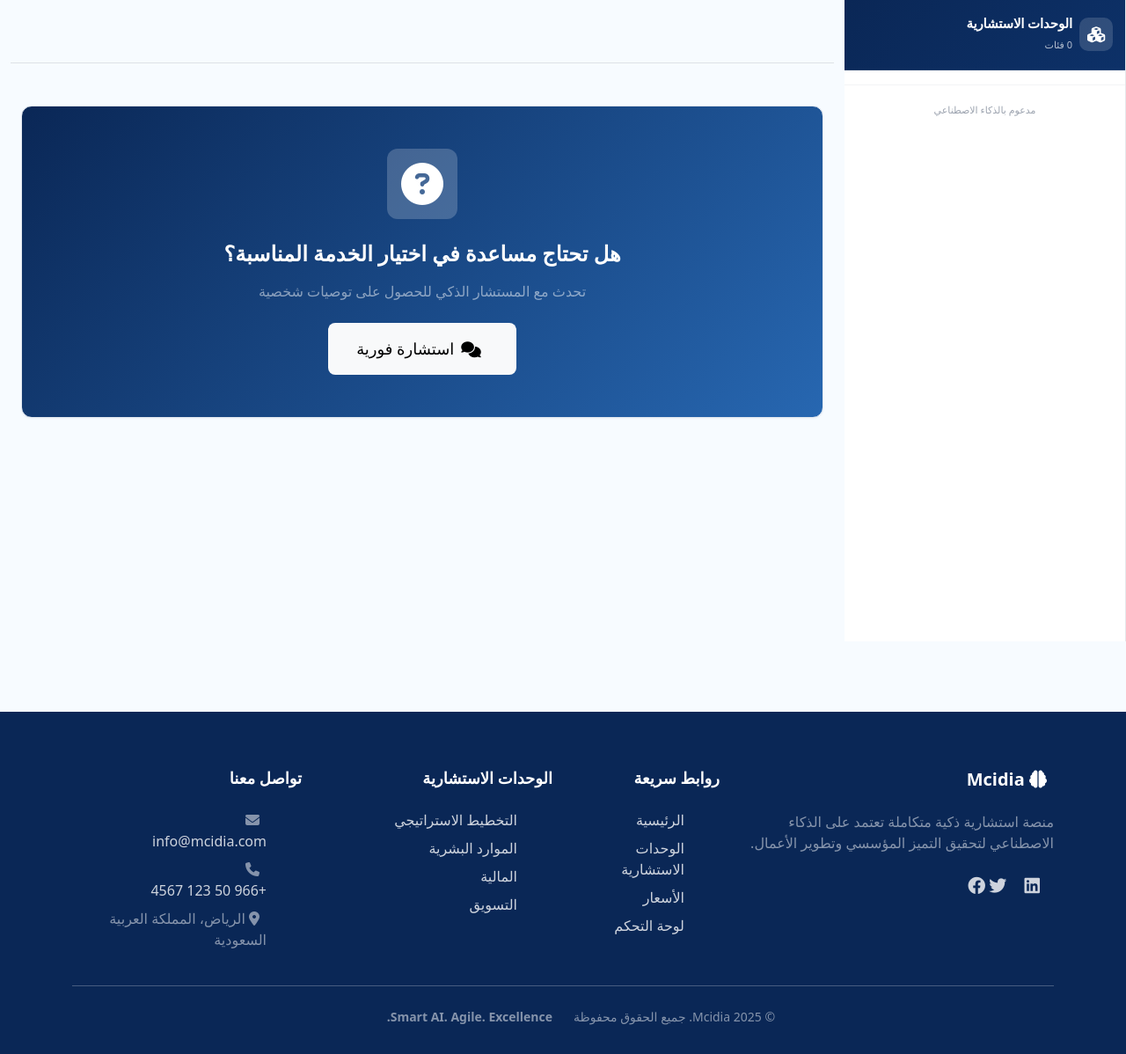
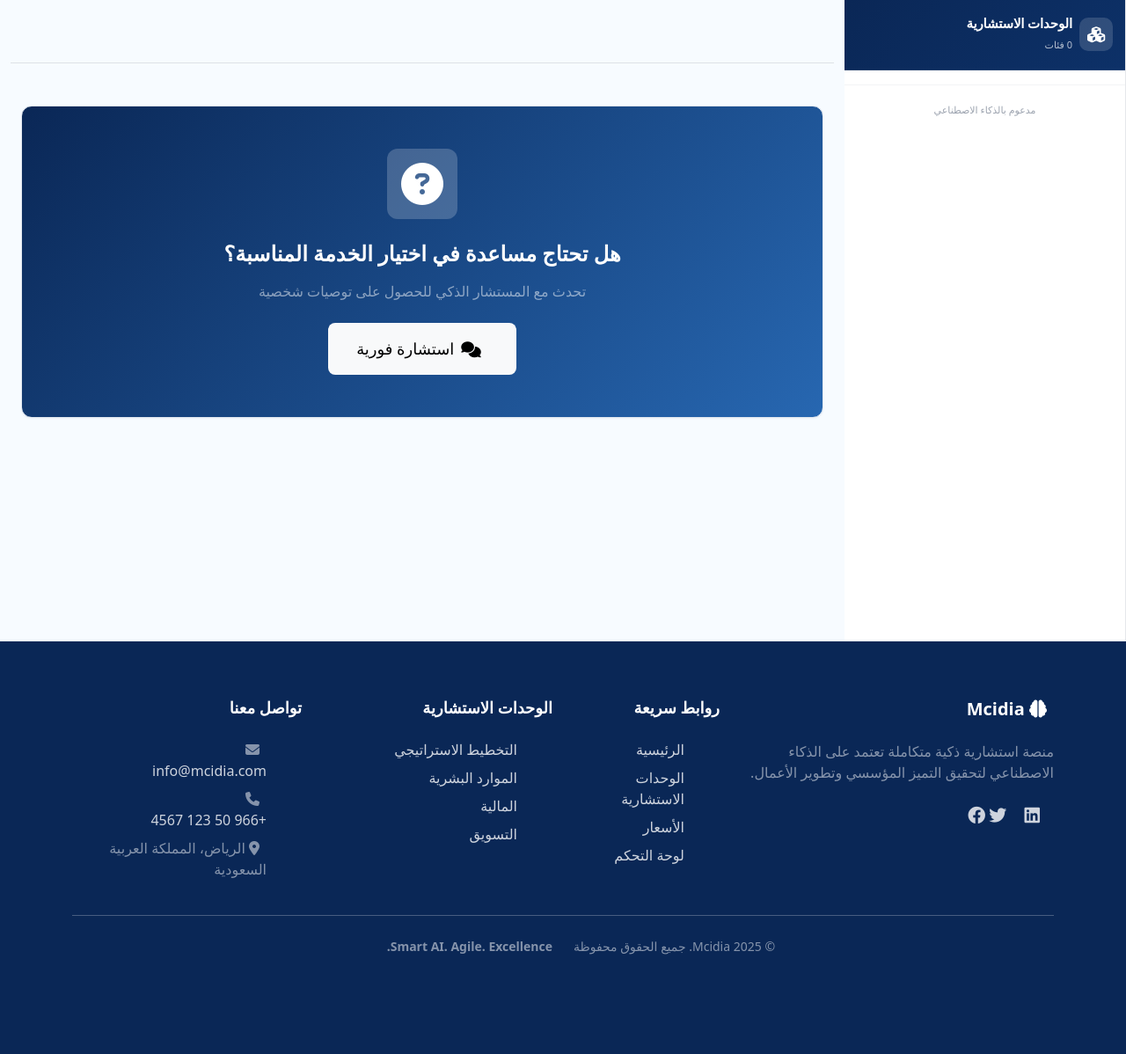
Before and after one commit to Omar-Shaheen-2001/Mcidia_ai, a Flask app: page /services/ in a window 1280 px wide. Shown: the part 278-1476 px from the top of the page at 88% size. After the commit the page ends 1363 px from the top, so only its background shows below. Run offline with Flask 3, Linux system fonts and the light colour scheme; some libraries are stand-ins or nearby versions.

Commit message:
Ensure service branches appear above the footer and the footer adjusts flexibly
Update `base.html` with flexbox properties for body, navbar, main-content, and footer to enable flexible layout. Modify `services_sidebar.html` to use `min-height` and `height: auto`. Adjust `services_index.html` and `offering_detail.html` containers with flex properties and set `min-height` for main content.

Replit-Commit-Author: Agent
Replit-Commit-Session-Id: 7ee768ab-58ad-4b22-a429-f137f2ebf147
Replit-Commit-Checkpoint-Type: full_checkpoint
Replit-Commit-Event-Id: 1da365e3-6b58-48bf-84f3-cfc448adf8ba
Replit-Commit-Screenshot-Url: https://storage.googleapis.com/screenshot-production-us-central1/d73acdb3-c850-41f1-9aa9-431d1ab13f5f/7ee768ab-58ad-4b22-a429-f137f2ebf147/aYrXsSs

```diff
--- a/templates/base.html
+++ b/templates/base.html
@@ -21,8 +21,32 @@
     <link rel="stylesheet" href="{{ url_for('static', filename='css/design-system.css') }}">
 
     <style>
+        /* Flexible Layout for Footer */
+        html {
+            height: 100%;
+        }
+
         body {
             font-family: {{ "'Cairo', sans-serif" if lang == 'ar' else "'Poppins', sans-serif" }};
+            display: flex;
+            flex-direction: column;
+            min-height: 100vh;
+            margin: 0;
+        }
+
+        .navbar {
+            flex-shrink: 0;
+        }
+
+        .main-content {
+            flex: 1 0 auto;
+            display: flex;
+            flex-direction: column;
+        }
+
+        .footer {
+            flex-shrink: 0;
+            margin-top: auto;
         }
 
         /* Additional responsive adjustments */
--- a/templates/components/services_sidebar.html
+++ b/templates/components/services_sidebar.html
@@ -88,13 +88,15 @@
    ========================================== */
 
 .services-sidebar {
-    height: calc(100vh - 70px);
+    min-height: calc(100vh - 70px);
+    height: auto;
     display: flex;
     flex-direction: column;
     background: #ffffff;
     border-{{ 'left' if lang == 'ar' else 'right' }}: 1px solid #e5e7eb;
     position: sticky;
     top: 70px;
+    align-self: flex-start;
 }
 
 /* ==========================================
--- a/templates/services/index.html
+++ b/templates/services/index.html
@@ -37,8 +37,8 @@
 </section>
 
 <!-- Services Content with Sidebar -->
-<div class="container-fluid">
-    <div class="row">
+<div class="container-fluid" style="flex: 1; display: flex; flex-direction: column;">
+    <div class="row" style="flex: 1;">
         <!-- Sidebar -->
         <div class="col-lg-3 px-0">
             {% include 'components/services_sidebar.html' %}
@@ -46,7 +46,7 @@
 
         <!-- Main Content -->
         <div class="col-lg-9">
-            <div class="container my-5">
+            <div class="container my-5" style="min-height: calc(100vh - 300px);">
     <div class="row g-4">
         {% for service in services %}
         <div class="col-lg-6">
--- a/templates/services/offering_detail.html
+++ b/templates/services/offering_detail.html
@@ -51,8 +51,8 @@
 </section>
 
 <!-- Content with Sidebar -->
-<div class="container-fluid">
-    <div class="row">
+<div class="container-fluid" style="flex: 1; display: flex; flex-direction: column;">
+    <div class="row" style="flex: 1;">
         <!-- Sidebar -->
         <div class="col-lg-3 px-0">
             {% include 'components/services_sidebar.html' %}
@@ -60,7 +60,7 @@
 
         <!-- Main Content -->
         <div class="col-lg-9">
-            <div class="container my-5">
+            <div class="container my-5" style="min-height: calc(100vh - 300px);">
                 <div class="row">
         <!-- AI Form Section -->
         <div class="col-lg-8 mb-4">
```
Also changed, not shown: 1 other file.
